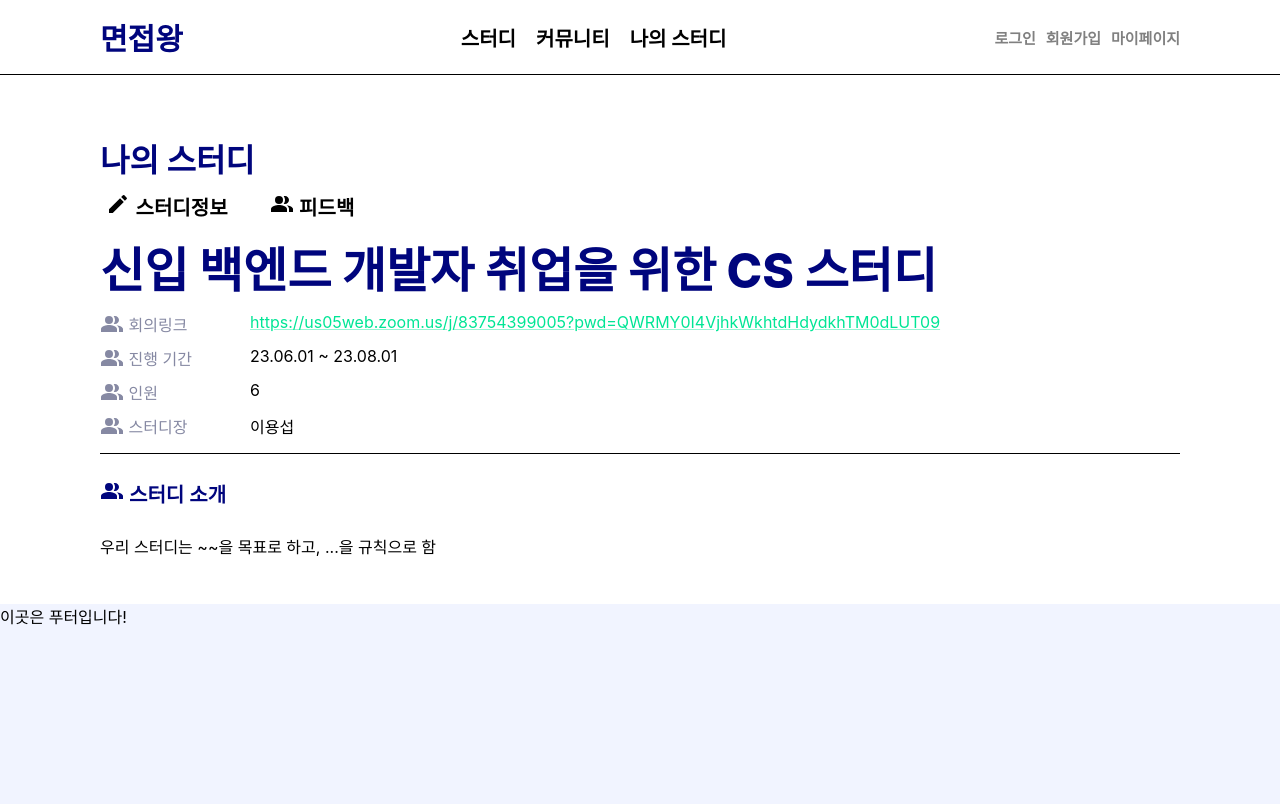
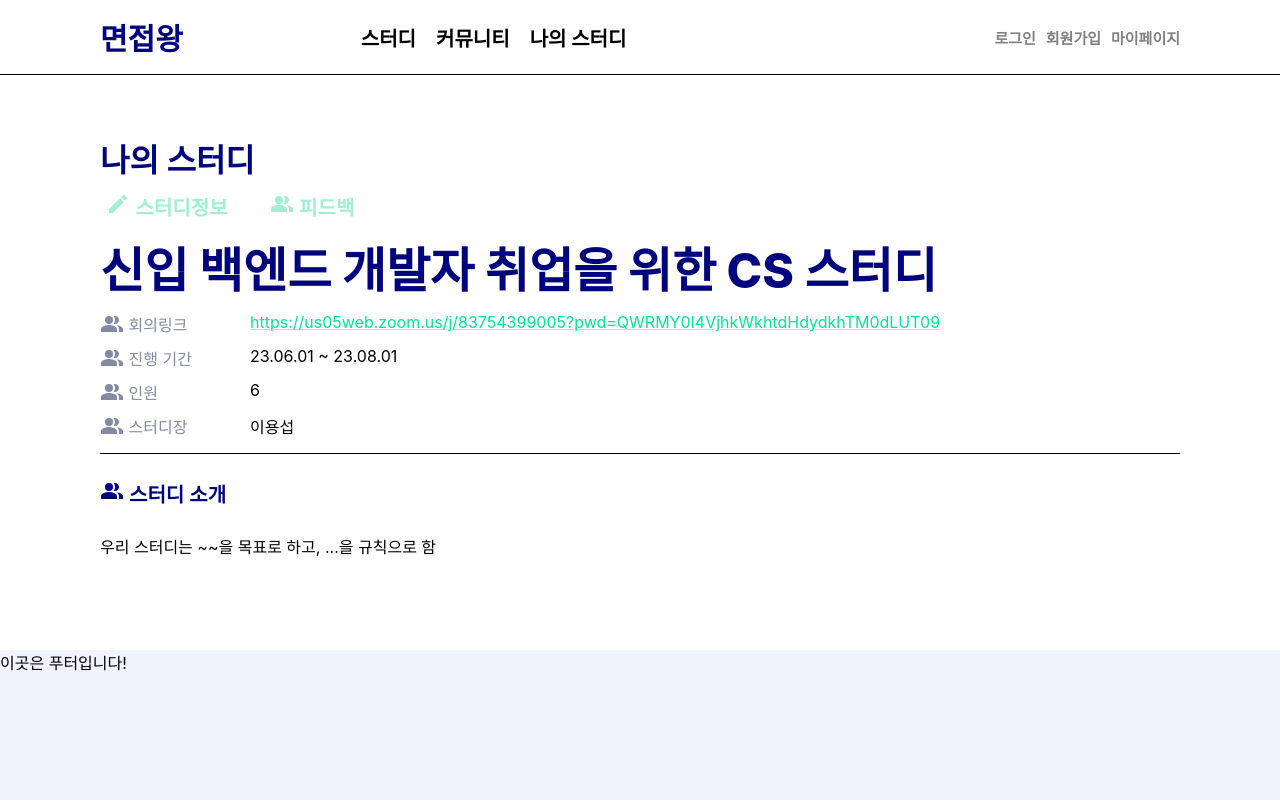
Before and after one commit to Interviewking13/Interview, a React (Create React App) app: page /study/info in a window 1280 px wide. Built offline with nearby package versions, Linux system fonts and the light colour scheme.

Commit message:
변경사항

```diff
--- a/src/components/layout/Footer.tsx
+++ b/src/components/layout/Footer.tsx
@@ -2,12 +2,11 @@ import React from "react";
 import styled from "@emotion/styled";
 
 const Container = styled.div`
+  position: fixed;
+  width: 100%;
+  bottom: 0;
   background-color: #f1f4ff;
-  height: 200px;
-  display: flex;
-  align-items: center;
-  justify-content: space-between;
-display: block;
+  height: 150px;
 `;
 const Footer = () => {
   return (
--- a/src/components/layout/Header.tsx
+++ b/src/components/layout/Header.tsx
@@ -1,6 +1,5 @@
-import React from "react";
 import styled from "@emotion/styled";
-import { Link, TextField } from "@mui/material";
+import { Link } from "@mui/material";
 
 const Divider = styled.div`
   margin: 15px 0px;
@@ -18,7 +17,9 @@ const StyledLogo = styled(Link)`
   font-weight: bold;
   color: #00057d;
 `;
-const StyledNavItemContainer = styled.div``;
+const StyledNavItemContainer = styled.div`
+  margin-left: -200px;
+`;
 
 const StyledNavItem = styled(Link)`
   font-size: 20px;
--- a/src/pages/study/Feedback.tsx
+++ b/src/pages/study/Feedback.tsx
@@ -1,7 +1,28 @@
+import { useState } from "react";
+import styled from "@emotion/styled";
+import { StudyTaps } from "./common/StudyTap";
+
 export const Feedback = () => {
+  const [studyTapsCount, setStudyTapsCount] = useState(1);
+
+  const onClickButton = () => {
+    setStudyTapsCount((pre) => pre + 1);
+  };
+
   return (
-    <>
-      <div>asd</div>
-    </>
+    <Container>
+      <button onClick={onClickButton}>클릭</button>
+      <div>
+        {[...Array(studyTapsCount)].map((_, index) => (
+          <StudyTaps key={index} />
+        ))}
+      </div>
+    </Container>
   );
 };
+
+const Container = styled.div`
+  margin: 30px 100px;
+  display: flex;
+  flex-direction: column;
+`;
--- a/src/pages/study/Information.tsx
+++ b/src/pages/study/Information.tsx
@@ -1,9 +1,7 @@
 import styled from "@emotion/styled";
 import { Link } from "@mui/material";
-import CreateIcon from "@mui/icons-material/Create";
 import PeopleAltIcon from "@mui/icons-material/PeopleAlt";
 import { DetailTitle } from "./common/DetailTitle";
-import { Navigate, useNavigate } from "react-router-dom";
 import { StudyTaps } from "./common/StudyTap";
 
 ///더미데이터
@@ -65,22 +63,6 @@ const Container = styled.div`
   flex-direction: column;
 `;
 
-const StydyTap = styled.div`
-  margin-top: 10px;
-  display: flex;
-`;
-
-const StydyTapText = styled.button`
-  display: flex;
-  font-size: 20px;
-  font-weight: 600;
-  color: #00e595;
-  border: none;
-  background: none;
-  &:not(:first-child) {
-    margin-left: 30px;
-  }
-`;
 const Title = styled.span`
   margin-top: 10px;
   color: #00057d;
--- a/src/pages/study/common/StudyTap.tsx
+++ b/src/pages/study/common/StudyTap.tsx
@@ -7,7 +7,6 @@ import { useState } from "react";
 
 export const StudyTaps = () => {
   const navigate = useNavigate();
-  const [a, seta] = useState("red");
   const onClickTap = (event: any) => {
     if (event.target.id == "info") navigate("/study/info");
     else navigate("/study/feedback");
@@ -42,4 +41,9 @@ const StydyTapText = styled.button`
   &:not(:first-child) {
     margin-left: 30px;
   }
+
+  color: #9fefd3; /* 적절한 색상으로 변경 */
+  &:hover {
+    color: #00e595; /* 호버 시 변경할 색상 */
+  }
 `;
```
